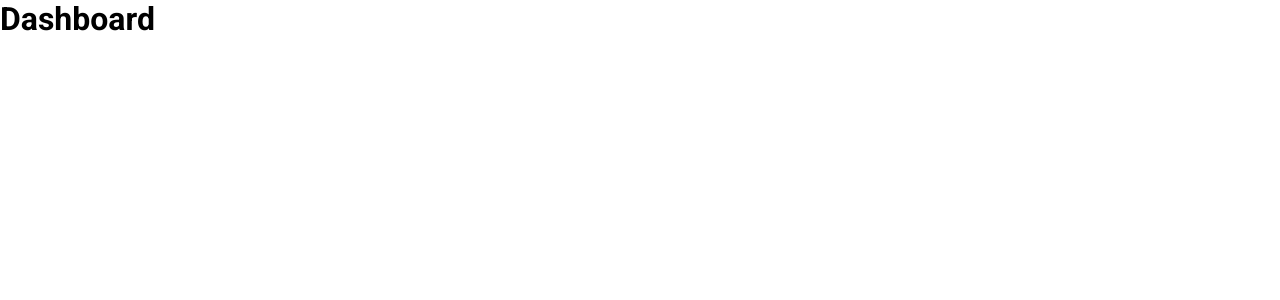
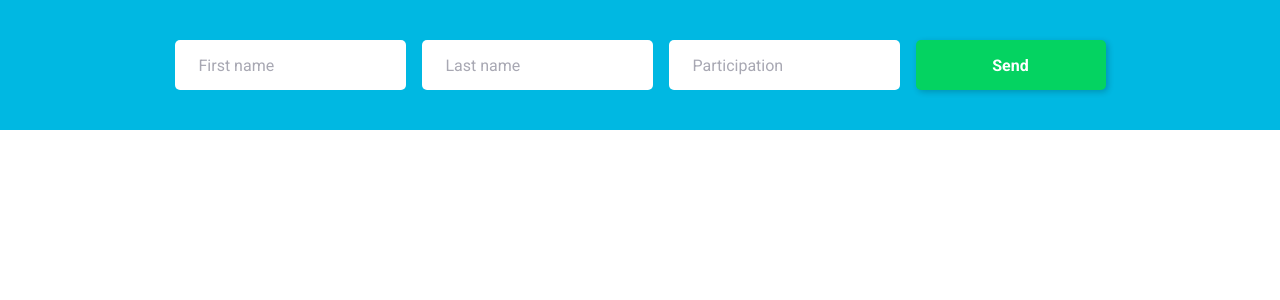
Before and after one commit to JonasCastro/fullstack-challenge-cotabox, a React (Create React App) app in the folder front/: page / in a window 1280 px wide. Shown: the top 300 px of the page. Built offline with nearby package versions, Linux system fonts and the light colour scheme.

Commit message:
create form hearder

```diff
--- a/front/src/pages/Dashboard/index.tsx
+++ b/front/src/pages/Dashboard/index.tsx
@@ -1,11 +1,13 @@
 import React from 'react';
+
+import Header from '../components/Hearder';
 
 import { Container } from './styles';
 
 const Dashboard: React.FC = () => {
   return (
     <Container>
-      <h1>Dashboard</h1>
+      <Header />
     </Container>
   );
 };
--- /dev/null
+++ b/front/src/pages/components/Hearder/index.tsx
@@ -0,0 +1,45 @@
+import React, { useState, FormEvent } from 'react';
+import { Container } from './styles';
+
+const Hearder: React.FC = () => {
+  const [fistName, setFistName] = useState('');
+  const [lastName, setLastName] = useState('');
+  const [participation, setParticipation] = useState('');
+
+  function handleSubmit(event: FormEvent<HTMLFormElement>): void {
+    event.preventDefault();
+    console.log({
+      fistName,
+      lastName,
+      participation,
+    });
+  }
+
+  return (
+    <Container>
+      <form onSubmit={handleSubmit}>
+        <input
+          onChange={e => setFistName(e.target.value)}
+          value={fistName}
+          type="text"
+          placeholder="First name"
+        />
+        <input
+          onChange={e => setLastName(e.target.value)}
+          value={lastName}
+          type="text"
+          placeholder="Last name"
+        />
+        <input
+          onChange={e => setParticipation(e.target.value)}
+          value={participation}
+          type="text"
+          placeholder="Participation"
+        />
+        <button type="submit">Send</button>
+      </form>
+    </Container>
+  );
+};
+
+export default Hearder;
--- /dev/null
+++ b/front/src/pages/components/Hearder/styles.ts
@@ -0,0 +1,40 @@
+import styled from 'styled-components';
+import { shade } from 'polished';
+
+export const Container = styled.div`
+  background: #00b8e2;
+  padding: 40px 0;
+
+  form {
+    display: flex;
+    align-items: center;
+    justify-content: center;
+
+    input {
+      height: 50px;
+      padding: 0 24px;
+      border: 0;
+      border-radius: 5px;
+      color: #3a3a3a;
+      margin-right: 16px;
+
+      &::placeholder {
+        color: #a8a8b3;
+      }
+    }
+    button {
+      height: 50px;
+      width: 190px;
+      background: #04d361;
+      border-radius: 5px;
+      box-shadow: 2px 2px 6px rgba(0, 0, 0, 0.2);
+      border: 0;
+      color: #fff;
+      font-weight: bold;
+      transition: background-color 0.2s;
+      &:hover {
+        background: ${shade(0.2, '#04d361')};
+      }
+    }
+  }
+`;
```
